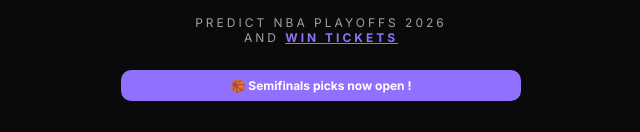
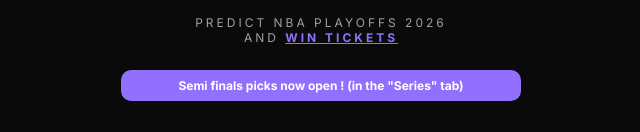
Before and after one commit to yanndesjardins-hub/clutch, a React (Vite) app: page / in a window 1280 px wide. Shown: the part 129-261 px from the top of the page, without its empty margins (319-959 px from the left). Built offline with nearby package versions, Linux system fonts and the light colour scheme; no server answers; a web font is replaced by a local one.

Commit message:
chore(ui): tweak post-deadline banner wording
Drop the basketball emoji and add a hint about where to find the picks:
'Semi finals picks now open ! (in the "Series" tab)'.

https://claude.ai/code/session_01Xv3qmd9hmnFSqreCgjuKor

```diff
--- a/src/components/Countdown.jsx
+++ b/src/components/Countdown.jsx
@@ -40,7 +40,7 @@ export default function Countdown() {
   if (over)
     return (
       <div style={bannerStyle}>
-        🏀 Semifinals picks now open !
+        Semi finals picks now open ! (in the "Series" tab)
       </div>
     );
 
```
